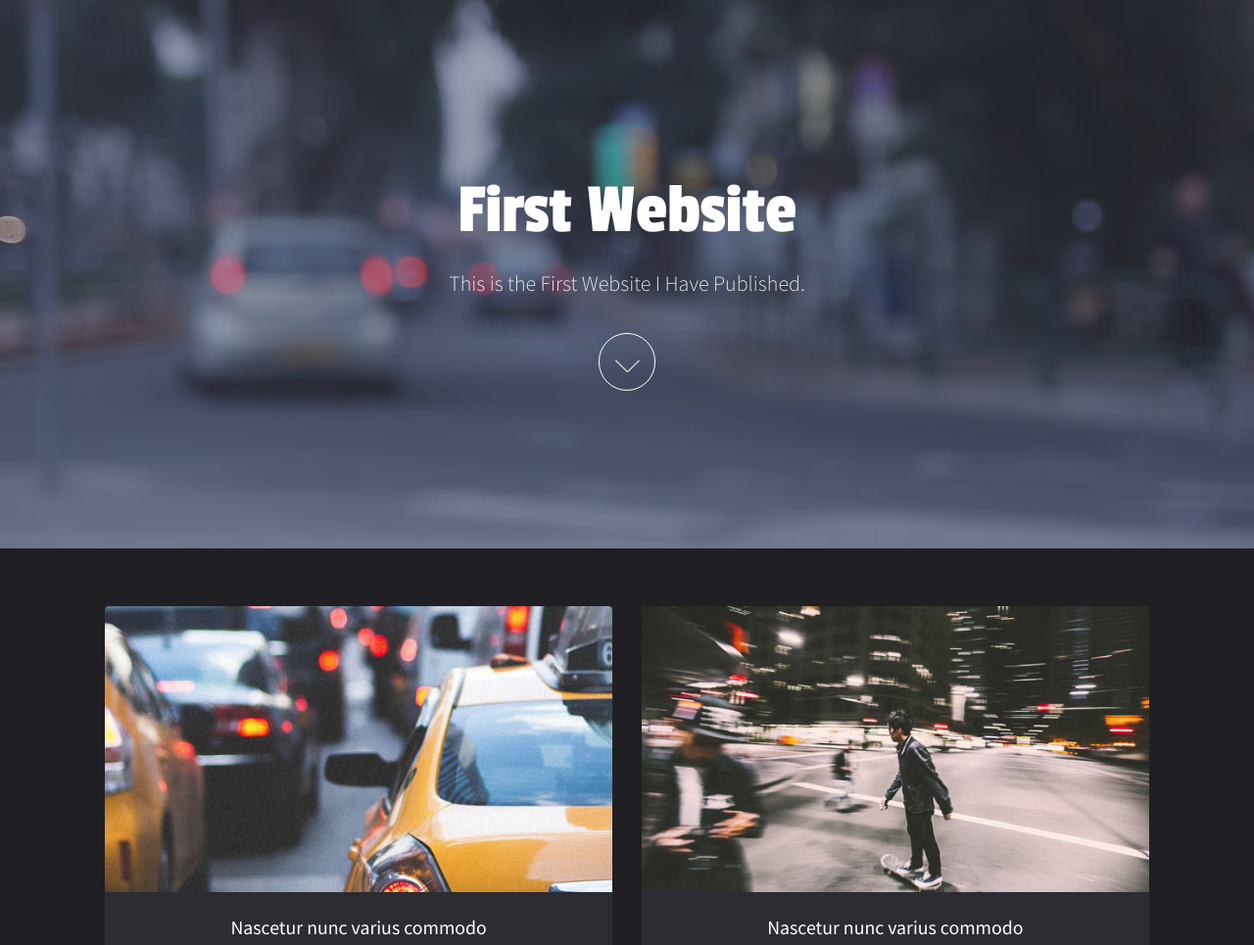
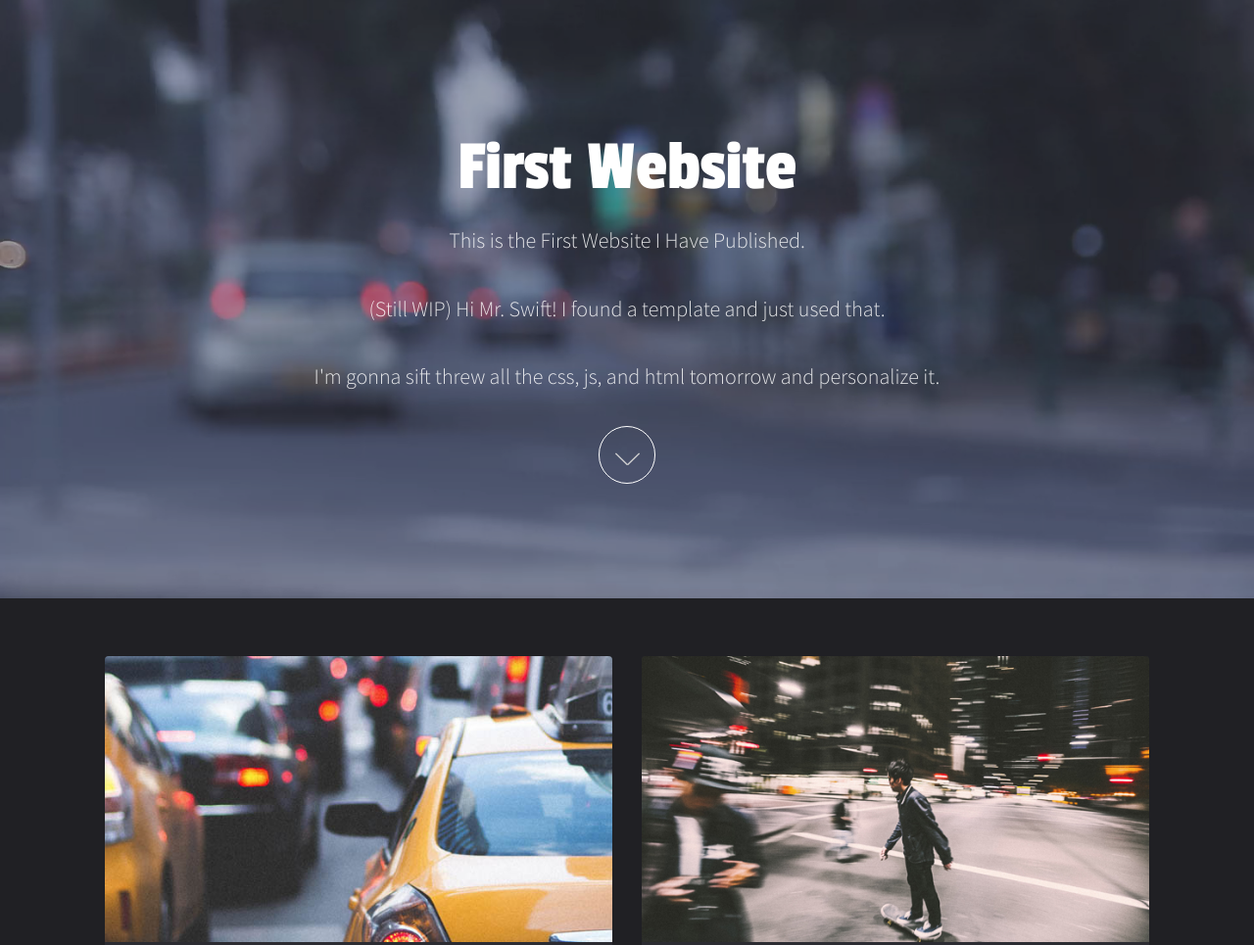
Before and after one commit to Malex01/Malex01.github.io, a plain HTML site: page index.html in a window 1280 px wide. Shown: the top 965 px of the page at 98% size. Drawn offline with Linux system fonts and the light colour scheme.

Commit message:
Update index.html

```diff
--- a/index.html
+++ b/index.html
@@ -24,6 +24,8 @@
 						<header>
 							<h1>First Website</h1>
 							<p>This is the First Website I Have Published.</p>
+							<p>(Still WIP) Hi Mr. Swift! I found a template and just used that.</p>
+							<p>I'm gonna sift threw all the css, js, and html tomorrow and personalize it.</p>
 						</header>
 						<a href="#main" class="more">Learn More</a>
 					</div>
```
